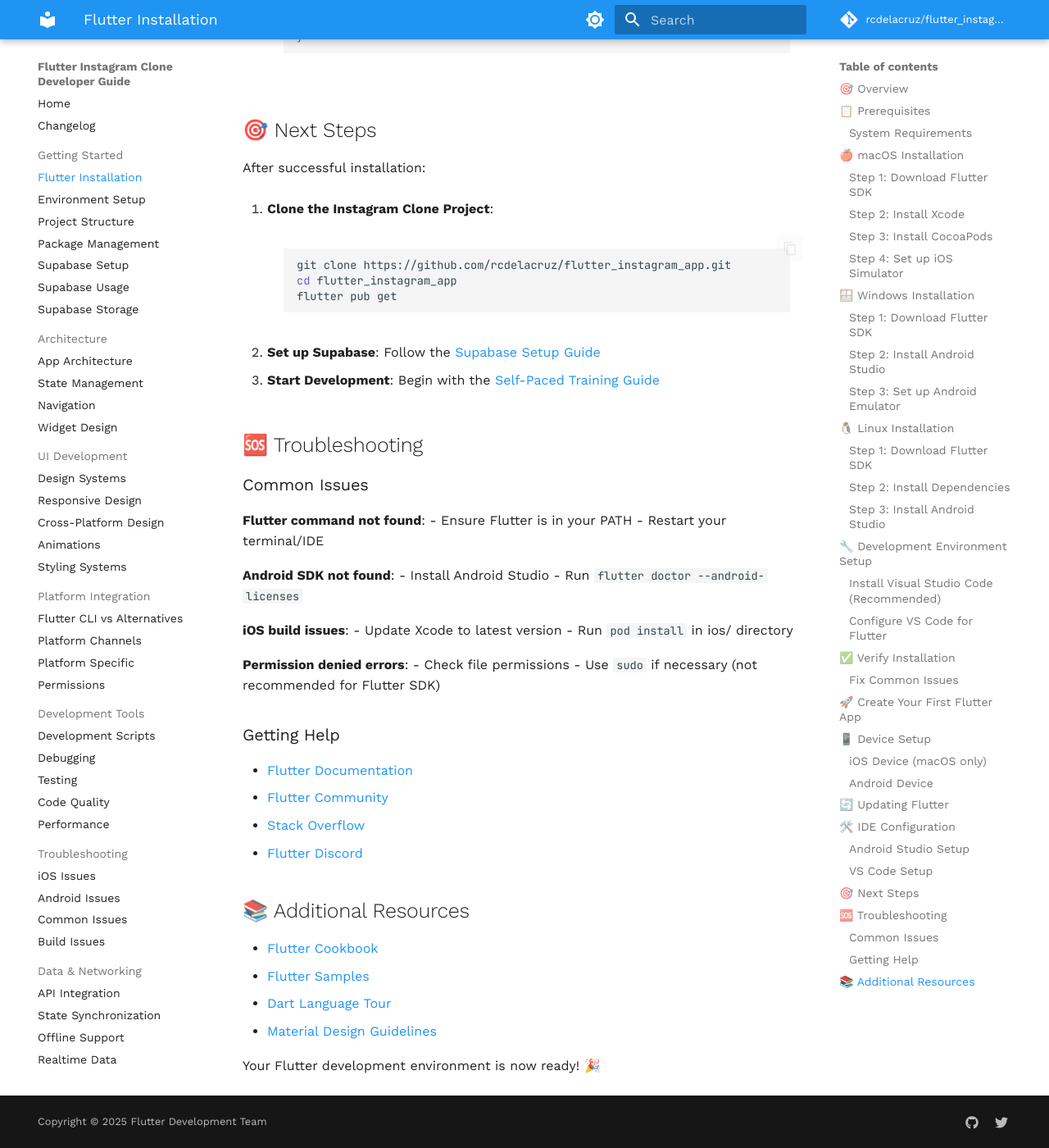
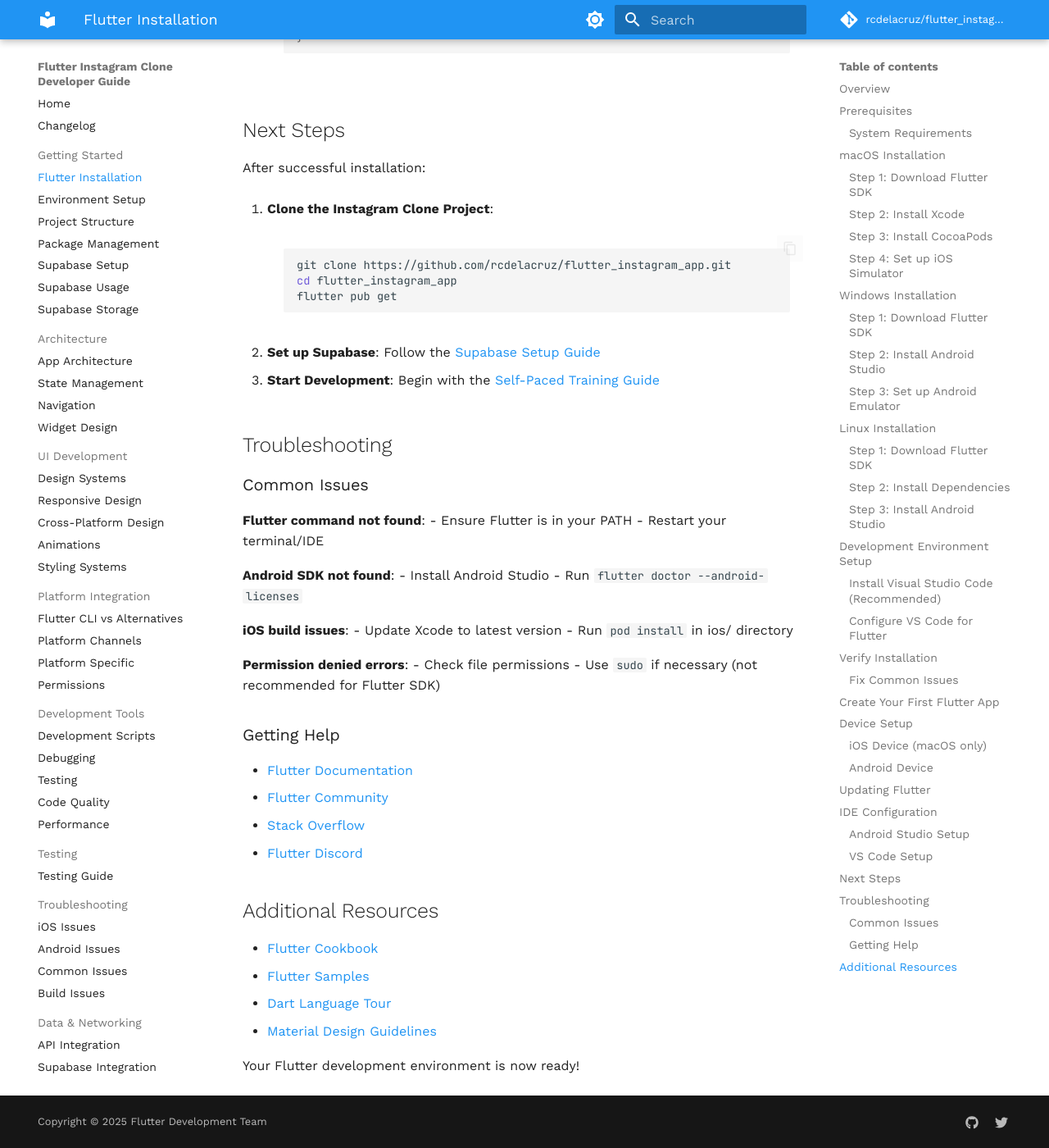
Before and after one commit to rcdelacruz/flutter_instagram_app, an MkDocs documentation site: the page built from docs/setup/flutter-installation.md, in a window 1280 px wide and 1400 px high, scrolled down 7485 px. Shown: the whole window at 82% size. Built offline with MkDocs 1.6.1 and Material for MkDocs 9.7.7, drawn with Linux system fonts in a browser that asks for light colours; comment, search, counter and statistics services are not loaded; some of the changed text lies outside the part shown.

Commit message:
Update project dependencies and configuration
- Added Pods.xcodeproj reference to macOS workspace.
- Updated mkdocs.yml to include new testing and deployment guides.
- Removed unused Firebase packages from pubspec.lock and commented out dependencies in pubspec.yaml.
- Cleaned up generated_plugin_registrant.cc and generated_plugins.cmake by removing FirebaseCore references.
- Added new Podfile.lock for iOS and macOS with updated dependencies.

````diff
--- a/docs/setup/flutter-installation.md
+++ b/docs/setup/flutter-installation.md
@@ -2,11 +2,11 @@
 
 Complete guide for installing Flutter and setting up your development environment for the Instagram Clone project.
 
-## 🎯 Overview
+## Overview
 
 This guide will help you install Flutter and set up your development environment on macOS, Windows, and Linux. Follow the steps for your operating system to get started with Flutter development.
 
-## 📋 Prerequisites
+## Prerequisites
 
 ### System Requirements
 
@@ -25,7 +25,7 @@
 - Disk space: 600 MB (does not include disk space for IDE/tools)
 - Tools: bash, curl, file, git 2.x, mkdir, rm, unzip, which, xz-utils, zip, libglu1-mesa
 
-## 🍎 macOS Installation
+## macOS Installation
 
 ### Step 1: Download Flutter SDK
 
@@ -73,7 +73,7 @@
 2. Go to Xcode > Preferences > Components
 3. Install an iOS Simulator
 
-## 🪟 Windows Installation
+## Windows Installation
 
 ### Step 1: Download Flutter SDK
 
@@ -102,7 +102,7 @@
 4. Select a device and system image
 5. Click "Finish"
 
-## 🐧 Linux Installation
+## Linux Installation
 
 ### Step 1: Download Flutter SDK
 
@@ -136,7 +136,7 @@
    /opt/android-studio/bin/studio.sh
    ```
 
-## 🔧 Development Environment Setup
+## Development Environment Setup
 
 ### Install Visual Studio Code (Recommended)
 
@@ -154,7 +154,7 @@
 3. Select "Application"
 4. Choose a location and project name
 
-## ✅ Verify Installation
+## Verify Installation
 
 Run Flutter doctor to check your installation:
 
@@ -197,7 +197,7 @@
 gem install cocoapods
 ```
 
-## 🚀 Create Your First Flutter App
+## Create Your First Flutter App
 
 Test your installation by creating a new Flutter app:
 
@@ -207,7 +207,7 @@
 flutter run
 ```
 
-## 📱 Device Setup
+## Device Setup
 
 ### iOS Device (macOS only)
 
@@ -227,7 +227,7 @@
 3. Connect your device via USB
 4. Accept the USB debugging prompt
 
-## 🔄 Updating Flutter
+## Updating Flutter
 
 Keep Flutter up to date:
 
@@ -240,7 +240,7 @@
 flutter --version
 ```
 
-## 🛠️ IDE Configuration
+## IDE Configuration
 
 ### Android Studio Setup
 
@@ -269,7 +269,7 @@
    }
    ```
 
-## 🎯 Next Steps
+## Next Steps
 
 After successful installation:
 
@@ -284,7 +284,7 @@
 
 3. **Start Development**: Begin with the [Self-Paced Training Guide](../training/self-paced-training-guide.md)
 
-## 🆘 Troubleshooting
+## Troubleshooting
 
 ### Common Issues
 
@@ -311,11 +311,11 @@
 - [Stack Overflow](https://stackoverflow.com/questions/tagged/flutter)
 - [Flutter Discord](https://discord.gg/flutter)
 
-## 📚 Additional Resources
+## Additional Resources
 
 - [Flutter Cookbook](https://docs.flutter.dev/cookbook)
 - [Flutter Samples](https://github.com/flutter/samples)
 - [Dart Language Tour](https://dart.dev/guides/language/language-tour)
 - [Material Design Guidelines](https://material.io/design)
 
-Your Flutter development environment is now ready! 🎉
+Your Flutter development environment is now ready!
--- a/mkdocs.yml
+++ b/mkdocs.yml
@@ -95,6 +95,8 @@
     - Testing: tools/testing.md
     - Code Quality: tools/code-quality.md
     - Performance: tools/performance.md
+  - Testing:
+    - Testing Guide: testing/testing-guide.md
   - Troubleshooting:
     - iOS Issues: troubleshooting/ios-troubleshooting.md
     - Android Issues: troubleshooting/android-troubleshooting.md
@@ -102,6 +104,7 @@
     - Build Issues: troubleshooting/build-issues.md
   - Data & Networking:
     - API Integration: data/api-integration.md
+    - Supabase Integration: data/supabase-integration.md
     - State Synchronization: data/state-sync.md
     - Offline Support: data/offline-support.md
     - Realtime Data: data/realtime-data.md
@@ -111,6 +114,7 @@
     - App Security: security/app-security.md
     - Data Security: security/data-security.md
   - Deployment:
+    - Deployment Guide: deployment/deployment-guide.md
     - CI/CD: deployment/cicd.md
     - Build Configuration: deployment/build-config.md
     - App Store: deployment/app-store.md
````
Also changed, not shown: docs/training/project-ideas.md (+9 -9 lines), docs/training/self-paced-training-guide.md (+9 -9 lines), pubspec.yaml (+15 -15 lines), 10 other files.
